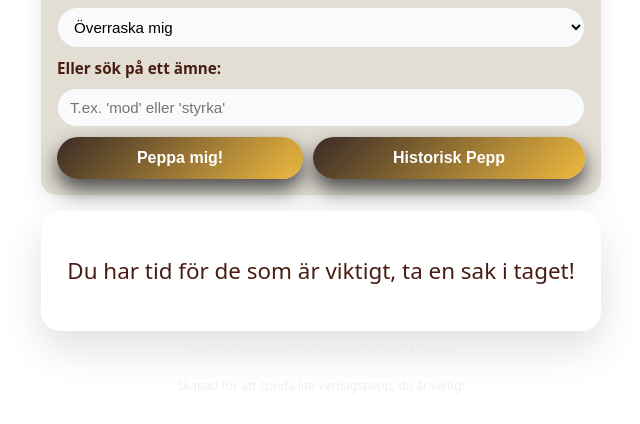
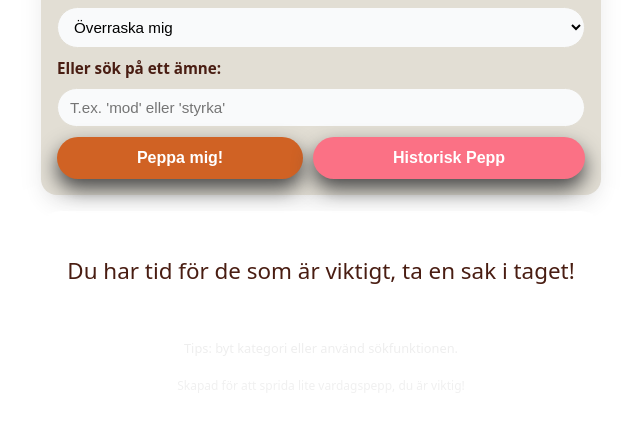
Before and after one commit to IRXited/Slutuppgift-Frontend, a website built with webpack: page index.html in a window 1280 px wide. Both pictures are taken after a click on the button "Peppa mig!". Shown: the part 376-800 px from the top of the page, without its empty margins (319-959 px from the left). Built offline with nearby package versions, Linux system fonts and the light colour scheme; files whose address does not match are found by name.

Commit message:
Typ klar 4 Dec

```diff
--- a/css/style.css
+++ b/css/style.css
@@ -49,7 +49,7 @@ header p {
   padding: 16px;
   border-radius: 16px;
   box-shadow: 0 10px 25px rgba(0, 0, 0, 0.08);
-  /* Ändrad till column för att alla inputs ska ligga överst på mobilen */
+
   display: flex;
   flex-direction: column;
   gap: 12px;
@@ -84,7 +84,6 @@ select:focus, input[type="text"]:focus {
   cursor: pointer;
   font-size: 1rem;
   font-weight: 600;
-  background: linear-gradient(135deg, #3a2b26, #efba40);
   color: white;
   transition: transform 0.1s ease, box-shadow 0.1s ease;
   box-shadow: 0 10px 20px rgb(73, 73, 73);
@@ -100,12 +99,19 @@ select:focus, input[type="text"]:focus {
   box-shadow: 0 6px 12px rgb(222, 136, 56);
 }
 
+.primary-button {
+  background: #d06224;
+}
+
+.secondary-button {
+  background: #fb7185;
+}
 
 .card {
   background: rgba(255, 255, 255, 0.96);
   border-radius: 20px;
   padding: 24px 20px;
-  box-shadow: 0 18px 40px rgba(0, 0, 0, 0.12);
+  box-shadow: 0 18px 40px rgba(255, 255, 255, 0.55);
   min-height: 120px;
   display: flex;
   align-items: center;
@@ -113,7 +119,7 @@ select:focus, input[type="text"]:focus {
   text-align: center;
 }
 
-/* NYTT: is-loading-klassen ger visuell feedback vid klick/API-anrop */
+/* visuell feedback vid klick/API-anrop */
 .card.is-loading {
   opacity: 0.6;
   filter: blur(2px);
@@ -141,28 +147,26 @@ footer {
   color: #eaeaea;
 }
 
-@keyframes subtle-pop {
+@keyframes subtle-pop {     /*Animation för texten i min fras ruta*/
   0% {
-    transform: scale(0.98); /* Startar något mindre */
-    opacity: 0.5; /* Startar med lägre transparens */
-    /* Använd en mjuk inre skugga vid start för en "laddad" känsla */
+    transform: scale(0.98);
+    opacity: 0.5;
     box-shadow: 0 0 10px rgba(255, 255, 255, 0.5) inset;
   }
   50% {
-    transform: scale(1.005); /* Växer minimalt, mjuk fjädring */
+    transform: scale(1.005);
     opacity: 1;
   }
   100% {
     transform: scale(1);
-    /* Återställ till den vanliga, snygga skuggan */
     box-shadow: 0 18px 40px rgba(0, 0, 0, 0.12);
   }
 }
 
 .card.pop {
-  /* Använd den nya animationen med en snabb timing */
-  animation: subtle-pop 0.3s cubic-bezier(0.175, 0.885, 0.32, 1.275);
-  /* cubic-bezier ger en mjuk "fjädringseffekt" som går över 100% innan den lägger sig */
+  /* animation för genereringsfönster av fraser */
+  animation: subtle-pop 0.7s cubic-bezier(0.175, 0.885, 0.32, 1.275);
+
 }
 
 /* Media Query för att lägga knapparna bredvid varandra på större skärmar */
--- a/index.html
+++ b/index.html
@@ -26,7 +26,7 @@
       <label for="search">Eller sök på ett ämne:</label> <!-- MITT SÖKFÖNSTER -->
       <input type="text" id="search" placeholder="T.ex. 'mod' eller 'styrka'"> <!-- exempel på sökord -->
 
-      <button id="pepButton">Peppa mig! </button> <!-- KNAPP FÖR EN GENERARA PEPP-->
+      <button id="pepButton" class="primary-button">Peppa mig!</button> <!-- KNAPP FÖR EN GENERARA PEPP-->
 
       <button id="apiButton" class="secondary-button">Historisk Pepp</button> <!-- KNAPP FÖR PEPP IFRÅN MIN API -->
 
--- a/js/app.js
+++ b/js/app.js
@@ -1,5 +1,5 @@
-// PepData: HÄR UNDER ÄR LISTAN MED DE OLIKA FRASTERNA SOM KOMMER ATT KOMMA FRAM NÄR MAN GENERERAR EN PEPP
-const pepData = {
+
+const pepData = { //Här under är de rubriker och fraser jag har på min sida, har dessa för koden ska ha en intern lista att hämta fraser ifrån
   date: [
     "Du är charmigare än du tror – låt personen få se det. ",
     "Kom ihåg: en dejt är ett samtal, inte en audition.",
@@ -65,16 +65,16 @@ const pepData = {
   ]
 };
 
-// Hjälpfunktion för att välja ett slumpmässigt element från en array.
+// Hjälpfunktion för att välja ett slumpmässigt element från en array. (returnera fraser ifrån min listor)
 function getRandomFromArray(arr) {
   const index = Math.floor(Math.random() * arr.length);
   return arr[index];
 }
 
-// Denna variabel är skapad för att inte samma fras ska genereras fram 2 ggr i rad - MINSKAR UPPREPNING
+// Variabel är skapad för att inte samma fras ska genereras fram 2 ggr i rad - MINSKAR UPPREPNING
 let lastPepPhrase = "";
 
-// Denna funktion genererar fram en ny fras - INTERN HÄMTNING
+// Denna funktion genererar fram en ny frasv på vald kategori - INTERN HÄMTNING
 function getNewPepPhrase(category) {
   let availablePhrases;
 
@@ -100,7 +100,7 @@ function getNewPepPhrase(category) {
 
   return newPepPhrase;
 }
- //Här under är kodningen ör att generera fram famous quotes ifrån en API
+ //genererar fram famous quotes ifrån via ett API-anrop
 async function fetchApiQuote() {
   // Ändrar URL till Advice Slip API
   const apiUrl = "https://api.adviceslip.com/advice";
@@ -132,15 +132,15 @@ async function fetchApiQuote() {
   }
 }
 
-// Skriv specifika ord i sökfönstret för att få fram en pepp som innehåller frasen du skriver
+// Söker igenom den interna fraslistan efter matchande ord (de ord du skrivit)
 function searchPepPhrases(query) {
   const lowerQuery = query.toLowerCase().trim();
   if (!lowerQuery) return [];
 
-  // Samla alla fraser
+  // Samla alla fraser ifrån alla kategorier
   const allPhrases = Object.values(pepData).flat();
 
-  // Filtrera fraserna som matchar söktermen
+  // Filtrera fraserna som matchar sökordet
   const matchingPhrases = allPhrases.filter(phrase =>
     phrase.toLowerCase().includes(lowerQuery)
   );
@@ -158,7 +158,7 @@ const pepCard = document.getElementById("pepCard");
 const apiButton = document.getElementById("apiButton"); // NYTT: API-knappen
 
 
-// UPPDATERAD EVENTLYSSNARE för den primära "Peppa mig!"-knappen
+// EVENTLYSSNARE för den primära "Peppa mig!"-knappen
 pepButton.addEventListener("click", function () {
 
   const searchQuery = searchInput.value;
@@ -173,36 +173,34 @@ pepButton.addEventListener("click", function () {
     } else {
       newPepPhrase = `Hittade tyvärr ingen peppfras med ordet "${searchQuery}". Prova gärna ett annat ord!`; //vad som visas om fras inte finns
     }
-    // Rensa sökfältet efter sökning för bättre UX
+    // rensa sökfältet efter sökning för bättre UX
     searchInput.value = "";
 
   } else {
-    // FALL 2: Använd kategori (Ursprunglig logik)
+    // eller använd kategori (Ursprunglig logik)
     const category = categorySelect.value;
     newPepPhrase = getNewPepPhrase(category);
   }
 
-  // Visuell feedback och animation
-  pepCard.classList.add("is-loading");
-
+  // Visuell animation (den synkrona logiken behöver ingen is-loading)
   setTimeout(() => {
     pepText.textContent = newPepPhrase;
 
-    pepCard.classList.remove("is-loading");
+    // Starta pop-animationen (tar bort och lägger till klassen igen)
     pepCard.classList.remove("pop");
     setTimeout(() => pepCard.classList.add("pop"), 10);
   }, 100);
 });
 
 
-// NY EVENTLYSSNARE för den sekundära "Internationell Pepp"-knappen (API)
+// NY EVENTLYSSNARE för den sekundära "Historisk Pepp"-knappen (API)
 apiButton.addEventListener("click", async function () {
   // Använd 'await' för att vänta tills API-anropet är klart
   const newPepPhrase = await fetchApiQuote();
 
   pepText.textContent = newPepPhrase;
 
-  // Starta animationen
+  // Starta pop-animationen
   pepCard.classList.remove("pop");
   setTimeout(() => pepCard.classList.add("pop"), 10);
 });
```
